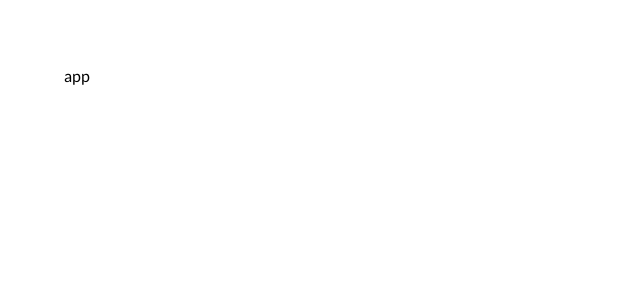
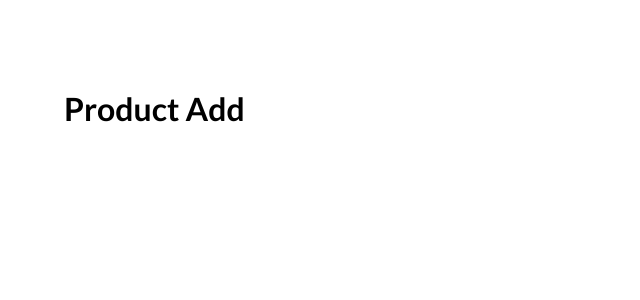
Before and after one commit to cyntler/product-list-app, a React (Vite) app in the folder frontend/: page /products/add in a window 1280 px wide. Shown: the top 300 px of the page, without its empty margins (0-640 px from the left). Built offline with nearby package versions, Linux system fonts and the light colour scheme.

Commit message:
feat: implement react-router

```diff
--- a/frontend/index.html
+++ b/frontend/index.html
@@ -10,7 +10,7 @@
       href="https://fonts.googleapis.com/css2?family=Lato:wght@300;400;700&display=swap"
       rel="stylesheet"
     />
-    <title>Product List</title>
+    <title>Product App</title>
   </head>
   <body>
     <div id="root"></div>
--- a/frontend/package.json
+++ b/frontend/package.json
@@ -13,6 +13,7 @@
     "@types/styled-components": "^5.1.26",
     "react": "^18.2.0",
     "react-dom": "^18.2.0",
+    "react-router-dom": "^6.11.2",
     "styled-components": "^5.3.11"
   },
   "devDependencies": {
--- a/frontend/src/components/App/App.tsx
+++ b/frontend/src/components/App/App.tsx
@@ -1,3 +1,10 @@
+import { RouterProvider } from 'react-router-dom';
+
 import { Container } from './App.style';
+import { router } from '../../router';
 
-export const App = () => <Container>app</Container>;
+export const App = () => (
+  <Container>
+    <RouterProvider router={router} />
+  </Container>
+);
--- /dev/null
+++ b/frontend/src/router.tsx
@@ -0,0 +1,17 @@
+import { Navigate, createBrowserRouter } from 'react-router-dom';
+
+import { NotFound } from './screens/NotFound/NotFound';
+import { ProductList } from './screens/ProductList';
+import { ProductAdd } from './screens/ProductAdd';
+import { ProductEdit } from './screens/ProductEdit/ProductEdit';
+
+export const router = createBrowserRouter([
+  {
+    path: '/',
+    element: <Navigate to="/products" replace />,
+    errorElement: <NotFound />,
+  },
+  { path: '/products', element: <ProductList /> },
+  { path: '/products/add', element: <ProductAdd /> },
+  { path: '/products/:id/edit', element: <ProductEdit /> },
+]);
--- /dev/null
+++ b/frontend/src/screens/NotFound/NotFound.tsx
@@ -0,0 +1,5 @@
+export const NotFound = () => (
+  <>
+    <h1>404 Not Found</h1>
+  </>
+);
--- /dev/null
+++ b/frontend/src/screens/NotFound/index.ts
@@ -0,0 +1 @@
+export { NotFound } from './NotFound';
--- /dev/null
+++ b/frontend/src/screens/ProductAdd/ProductAdd.tsx
@@ -0,0 +1,5 @@
+export const ProductAdd = () => (
+  <>
+    <h1>Product Add</h1>
+  </>
+);
--- /dev/null
+++ b/frontend/src/screens/ProductAdd/index.ts
@@ -0,0 +1 @@
+export { ProductAdd } from './ProductAdd';
--- /dev/null
+++ b/frontend/src/screens/ProductEdit/ProductEdit.tsx
@@ -0,0 +1,5 @@
+export const ProductEdit = () => (
+  <>
+    <h1>Product Edit</h1>
+  </>
+);
--- /dev/null
+++ b/frontend/src/screens/ProductEdit/index.ts
@@ -0,0 +1 @@
+export { ProductEdit } from './ProductEdit';
--- /dev/null
+++ b/frontend/src/screens/ProductList/ProductList.tsx
@@ -0,0 +1,5 @@
+export const ProductList = () => (
+  <>
+    <h1>Product List</h1>
+  </>
+);
--- /dev/null
+++ b/frontend/src/screens/ProductList/index.ts
@@ -0,0 +1 @@
+export { ProductList } from './ProductList';
```
Also changed, not shown: 1 other file (tests, documents, lock files or other folders).
